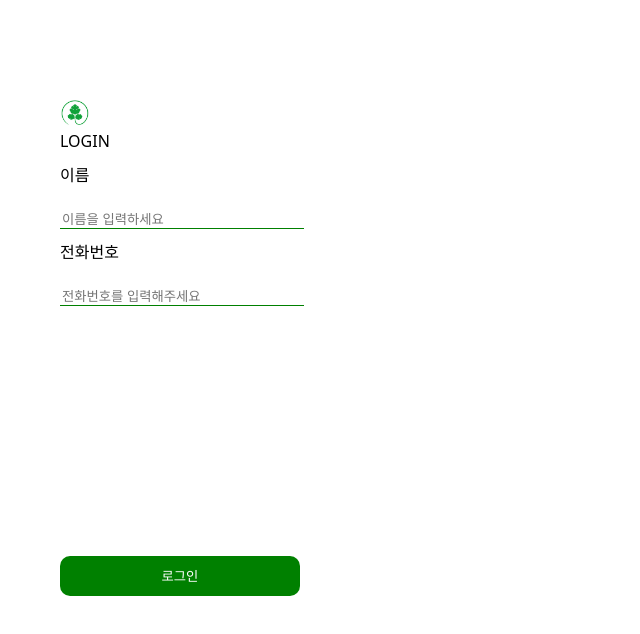
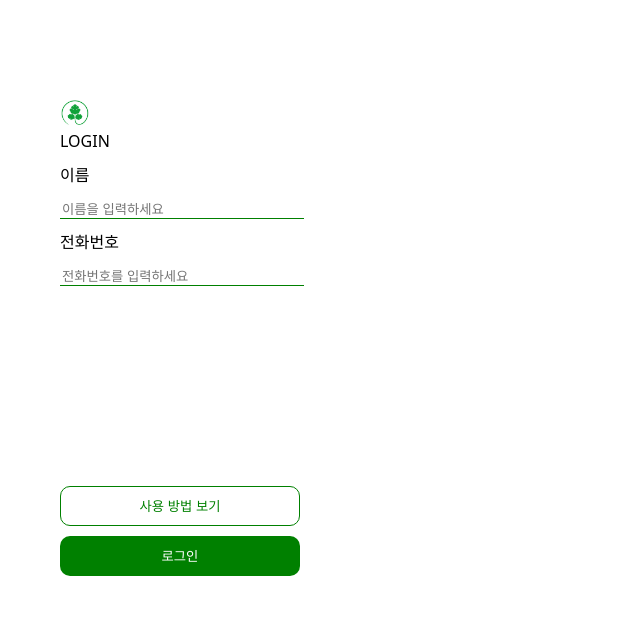
Before and after one commit to 2023-dsm/front, a React (Create React App) app: page /login in a window 1280 px wide. Shown: the top 634 px of the page, without its empty margins (0-640 px from the left). Built offline with nearby package versions, Linux system fonts and the light colour scheme.

Commit message:
마침내

```diff
--- a/src/components/login/index.jsx
+++ b/src/components/login/index.jsx
@@ -22,6 +22,10 @@ function Login() {
     navigate("/main");
   };
 
+  const Way = () => {
+    navigate("/next");
+  };
+
   return (
     <div className="App">
       <div className="Logo">
@@ -29,7 +33,7 @@ function Login() {
       </div>
       <div className="login">LOGIN</div>
       <div className="name">
-        <p>이름</p>
+        <p className="op">이름</p>
         <input
           name="name"
           onChange={onChange}
@@ -38,16 +42,21 @@ function Login() {
         />
       </div>
       <div className="tel">
-        <p>전화번호</p>
+        <p className="op">전화번호</p>
         <input
           name="phone_number"
           onChange={onChange}
           type="tel"
-          placeholder="전화번호를 입력해주세요"
+          placeholder="전화번호를 입력하세요"
         />
       </div>
+      <div className="use">
+        <button onClick={Way} type="submit" className="use">
+          사용 방법 보기
+        </button>
+      </div>
       <div className="login-button">
-        <button onClick={onClick} type="submit">
+        <button onClick={onClick} type="submit" className="loginin">
           로그인
         </button>
       </div>
--- a/src/components/login/user-login.css
+++ b/src/components/login/user-login.css
@@ -10,9 +10,9 @@
   margin: 0;
 }
 
-p {
-  margin: 20px 0px 5px 0px;
-  font-size: 10px;
+.op {
+  margin: 10px 0px 0px 0px;
+  font-size: 16px;
 }
 
 input {
@@ -23,17 +23,23 @@ input {
   border-top: none;
 }
 
-placeholder {
-  color: #939393;
-  font-size: 12px;
+button.use {
+  margin-top: 200px;
+  background-color: #fff;
+  color: #008000;
+  width: 240px;
+  height: 40px;
+  cursor: pointer;
+  border: 0.5px solid #008000;
+  border-radius: 10px;
 }
 
-button {
-  cursor: pointer;
-  margin-top: 250px;
-  border: none;
+button.loginin {
   background-color: #008000;
   color: #fff;
+  cursor: pointer;
+  margin-top: 10px;
+  border: none;
   border-radius: 10px;
   width: 240px;
   height: 40px;
--- a/src/components/menu/menu.css
+++ b/src/components/menu/menu.css
@@ -1,4 +1,4 @@
-p {
+.mp {
   margin: 10px 0px;
   font-size: 16px;
 }
@@ -7,7 +7,7 @@ p {
   margin: 0px 30px;
 }
 
-.menu-a{
+.menu-a {
   color: #000;
 }
 
--- a/src/components/menu/menu.jsx
+++ b/src/components/menu/menu.jsx
@@ -12,7 +12,7 @@ function Menu() {
   return (
     <div className="ah">
       <div className="resume">
-        <p>
+        <p className="mp">
           <b>이력서 작성</b>
         </p>
         <div onClick={onClickWrite} className="paper">
@@ -20,7 +20,7 @@ function Menu() {
         </div>
       </div>
       <div className="how">
-        <p>
+        <p className="mp">
           <b>앱 사용 방법</b>
         </p>
         <a href="http://localhost:3000/next" className="menu-a">
```
Also changed, not shown: src/nextpages.jsx (+14 -15 lines).
